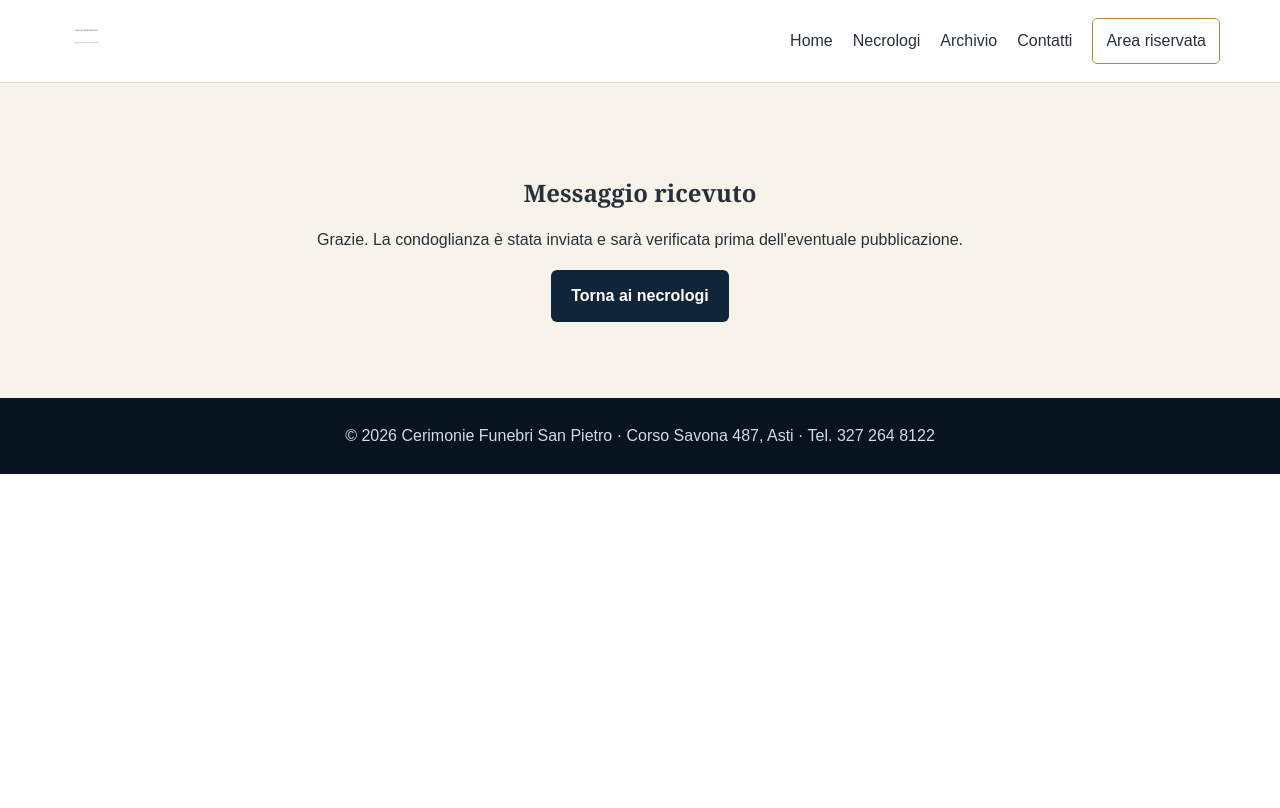
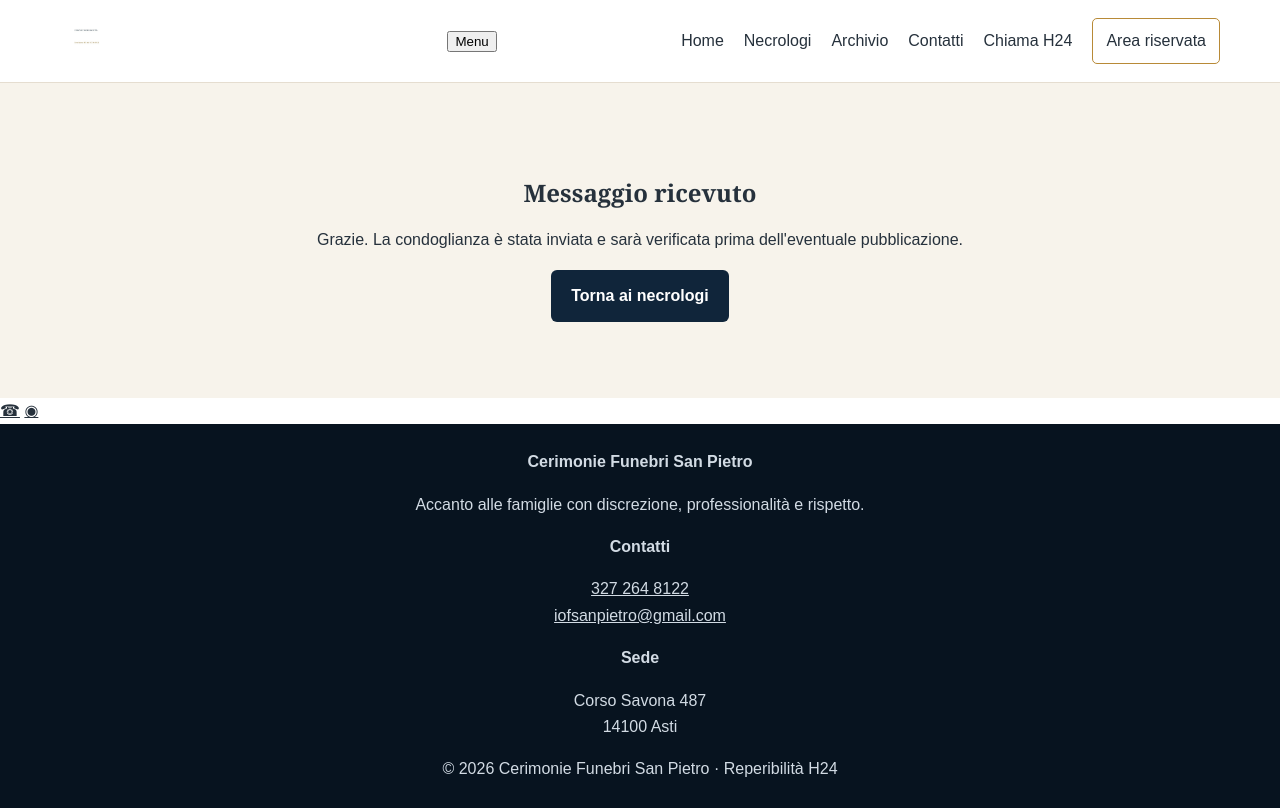
Before and after one commit to cerimoniefunebrisanpietro/necrologi, an Eleventy site: page src/grazie.njk in a window 1280 px wide. Built offline with nearby package versions, Linux system fonts and the light colour scheme; Eleventy itself is replaced by a stand-in of ours; files that its build step writes are made by us from their sources.

Commit message:
Update base.njk

```diff
--- a/src/_includes/base.njk
+++ b/src/_includes/base.njk
@@ -3,16 +3,62 @@
 <head>
   <meta charset="utf-8">
   <meta name="viewport" content="width=device-width,initial-scale=1">
+  <meta name="theme-color" content="#123c31">
   <title>{{ title or "Cerimonie Funebri San Pietro" }}</title>
   <meta name="description" content="{{ description or 'Necrologi e condoglianze online di Cerimonie Funebri San Pietro ad Asti.' }}">
   <link rel="stylesheet" href="/assets/style.css">
 </head>
 <body>
-<header><div class="container nav">
-<a class="brand" href="/"><img src="/assets/logo.jpg" alt="Cerimonie Funebri San Pietro"></a>
-<nav class="menu">
-<a href="/">Home</a><a href="/necrologi/">Necrologi</a><a href="/archivio/">Archivio</a><a href="/#contatti">Contatti</a><a class="admin-link" href="/admin/">Area riservata</a>
-</nav></div></header>
+  <header class="site-header">
+    <div class="container nav">
+      <a class="brand" href="/" aria-label="Cerimonie Funebri San Pietro - Home">
+        <img src="/assets/logo.jpg" alt="Cerimonie Funebri San Pietro">
+      </a>
+      <button class="menu-toggle" type="button" aria-expanded="false" aria-controls="main-menu">Menu</button>
+      <nav class="menu" id="main-menu" aria-label="Navigazione principale">
+        <a href="/">Home</a>
+        <a href="/necrologi/">Necrologi</a>
+        <a href="/archivio/">Archivio</a>
+        <a href="/#contatti">Contatti</a>
+        <a class="menu-call" href="tel:+393272648122">Chiama H24</a>
+        <a class="admin-link" href="/admin/">Area riservata</a>
+      </nav>
+    </div>
+  </header>
+
   {{ content | safe }}
-<footer>© 2026 Cerimonie Funebri San Pietro · Corso Savona 487, Asti · Tel. 327 264 8122</footer>
-</body></html>
+
+  <a class="floating-call" href="tel:+393272648122" aria-label="Chiama Cerimonie Funebri San Pietro">☎</a>
+  <a class="floating-whatsapp" href="https://wa.me/393272648122" target="_blank" rel="noopener" aria-label="Contatta su WhatsApp">◉</a>
+
+  <footer class="site-footer">
+    <div class="container footer-grid">
+      <div>
+        <strong>Cerimonie Funebri San Pietro</strong>
+        <p>Accanto alle famiglie con discrezione, professionalità e rispetto.</p>
+      </div>
+      <div>
+        <strong>Contatti</strong>
+        <p><a href="tel:+393272648122">327 264 8122</a><br><a href="mailto:iofsanpietro@gmail.com">iofsanpietro@gmail.com</a></p>
+      </div>
+      <div>
+        <strong>Sede</strong>
+        <p>Corso Savona 487<br>14100 Asti</p>
+      </div>
+    </div>
+    <div class="container footer-bottom">© 2026 Cerimonie Funebri San Pietro · Reperibilità H24</div>
+  </footer>
+
+  <script>
+    const toggle = document.querySelector('.menu-toggle');
+    const menu = document.querySelector('#main-menu');
+    if (toggle && menu) {
+      toggle.addEventListener('click', () => {
+        const open = toggle.getAttribute('aria-expanded') === 'true';
+        toggle.setAttribute('aria-expanded', String(!open));
+        menu.classList.toggle('is-open');
+      });
+    }
+  </script>
+</body>
+</html>
```
Lines whose indentation alone changed are shown as unchanged.
